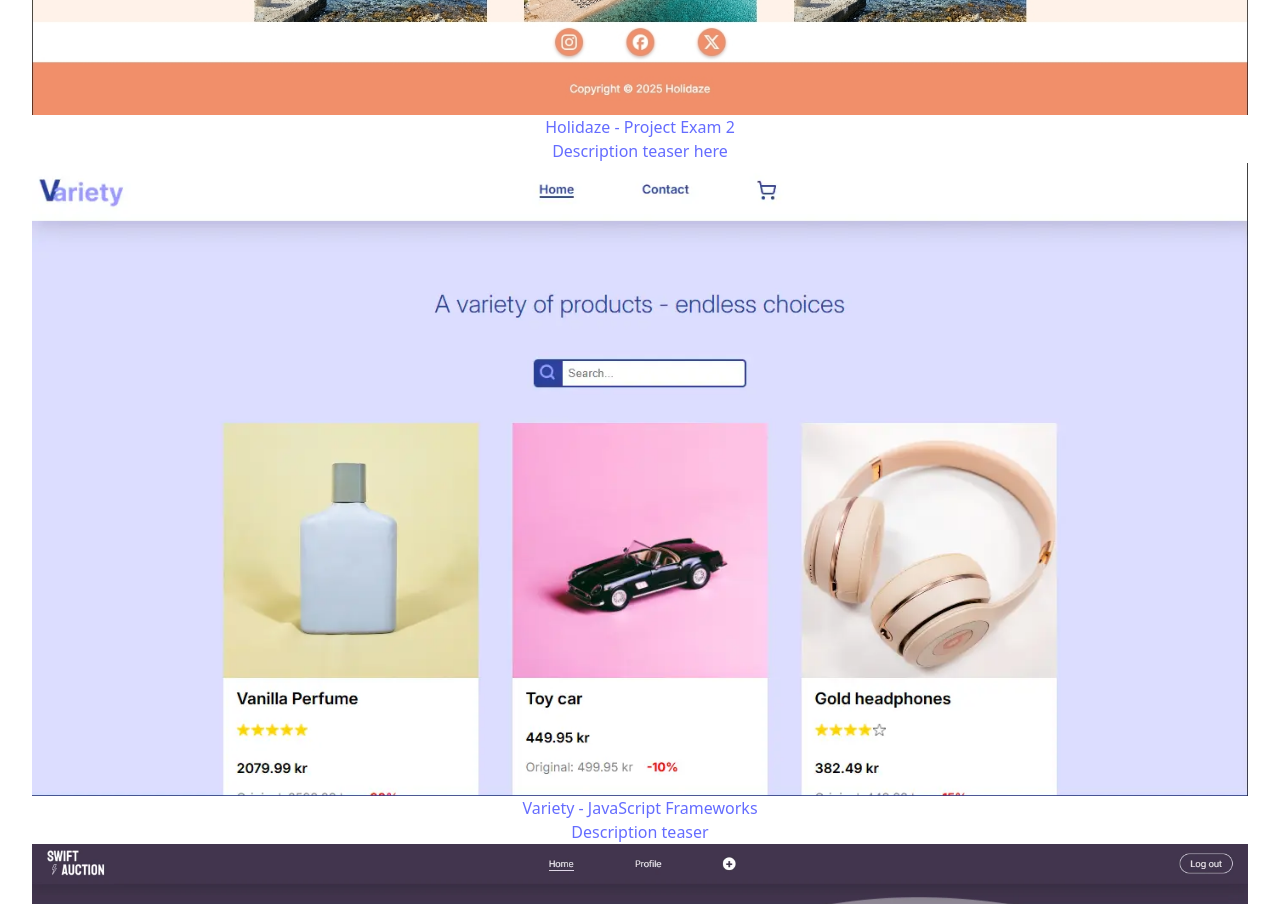
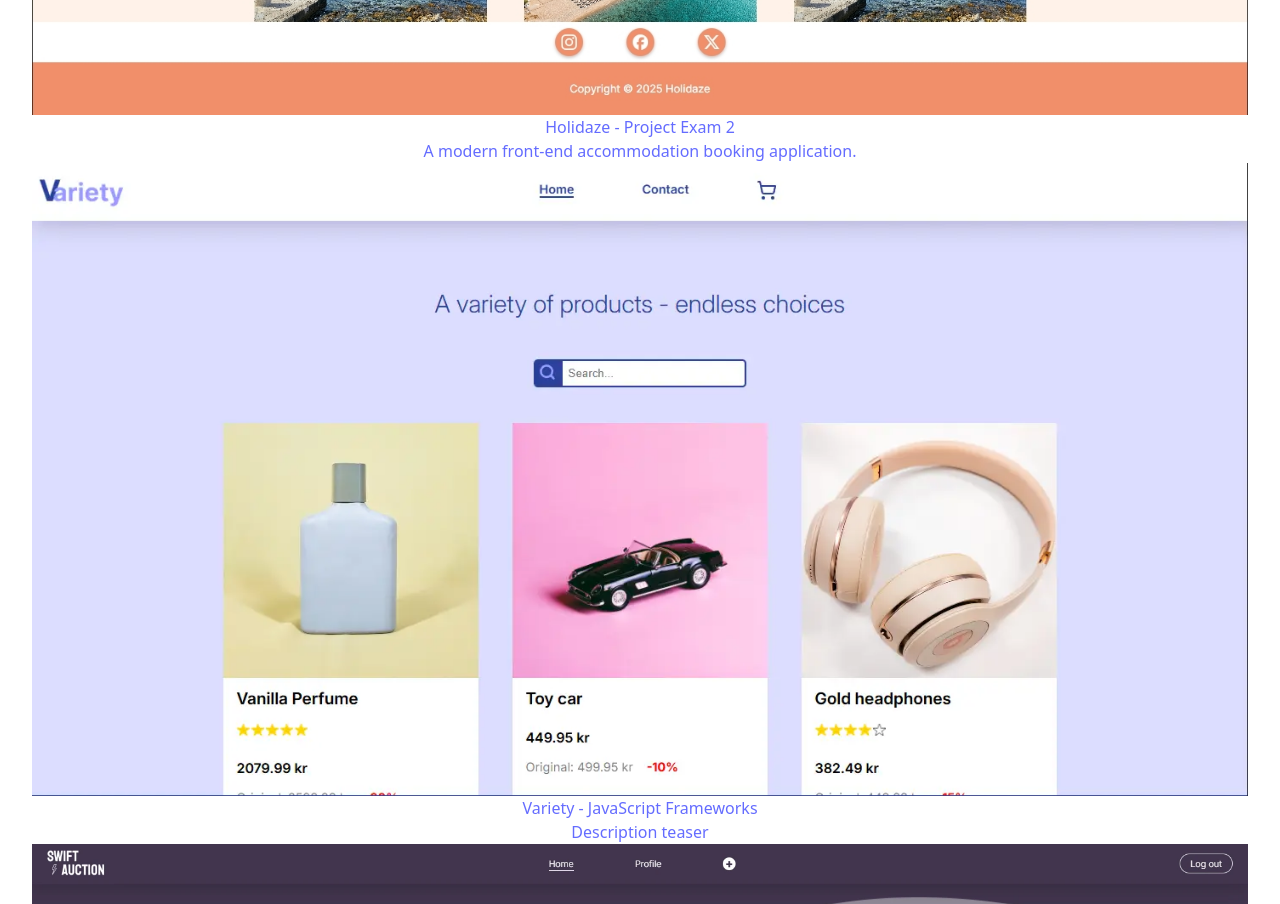
Before and after one commit to Inaelise/portfolio-2, a React (Vite) app: page / in a window 1280 px wide. Shown: the part 1280-2184 px from the top of the page. Built offline with nearby package versions, Linux system fonts and the light colour scheme.

Commit message:
Adds teaser and description

```diff
--- a/src/projectData.js
+++ b/src/projectData.js
@@ -2,8 +2,9 @@ export const projectData = [
   {
     id: 1,
     name: "Holidaze - Project Exam 2",
-    teaser: "Description teaser here",
-    description: "This is the description",
+    teaser: "A modern front-end accommodation booking application.",
+    description:
+      "This is my Project Exam 2 assignment. It's a modern front-end accommodation booking application built with Vite + React and TailwindCSS. All API functionality is managed by Noroff's API Holidaze endpoint. My goal was to make the site easy-to-use and have a modern look with a serene theme. A user can either register as a normal customer or as a venue manager. Customers can view their profile, edit avatar and banner, book venues, view their bookings in their profile, and cancel bookings. Only venue managers can create venues, edit or delete their venues, view bookings of owned venues, and view owned venues in their profile.",
     reflection: "My reflections here",
     image: {
       src: "/images/holidaze-screenshot.jpg",
```
